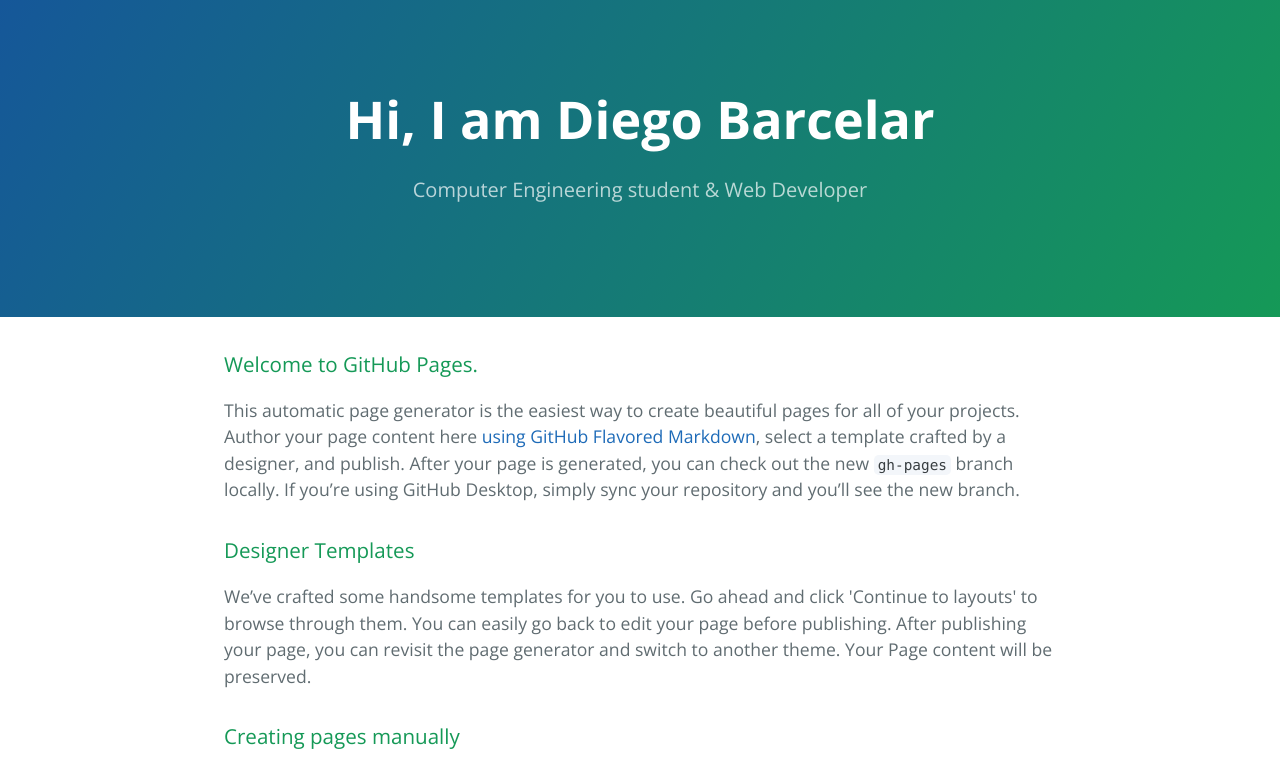
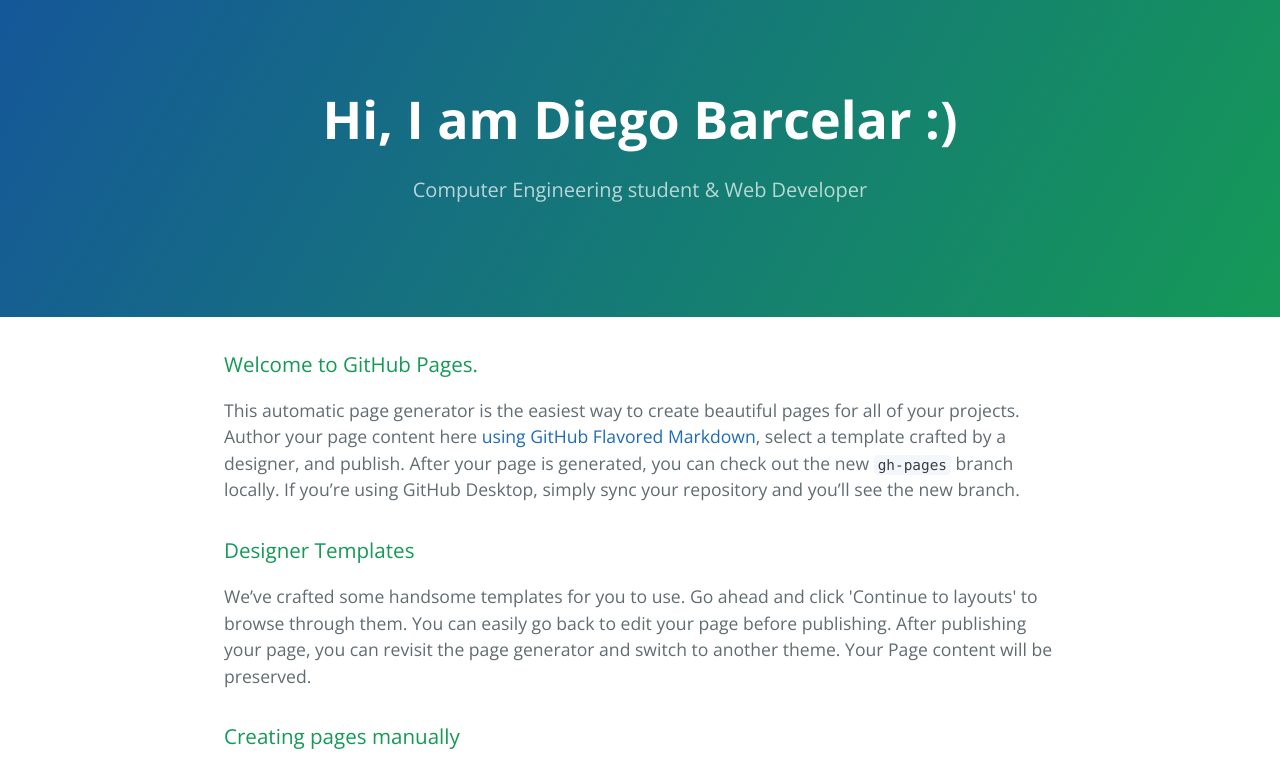
Before and after one commit to diegobarcelar/diegobarcelar.github.io, a plain HTML site: page index.html in a window 1280 px wide. Shown: the top 766 px of the page. Drawn offline with nearby package versions, Linux system fonts and the light colour scheme.

Commit message:
Update index.html

```diff
--- a/index.html
+++ b/index.html
@@ -12,7 +12,7 @@
   </head>
   <body>
     <section class="page-header">
-      <h1 class="project-name">Hi, I am Diego Barcelar</h1>
+      <h1 class="project-name">Hi, I am Diego Barcelar :)</h1>
       <h2 class="project-tagline">Computer Engineering student &amp; Web Developer</h2>
     </section>
 
```
